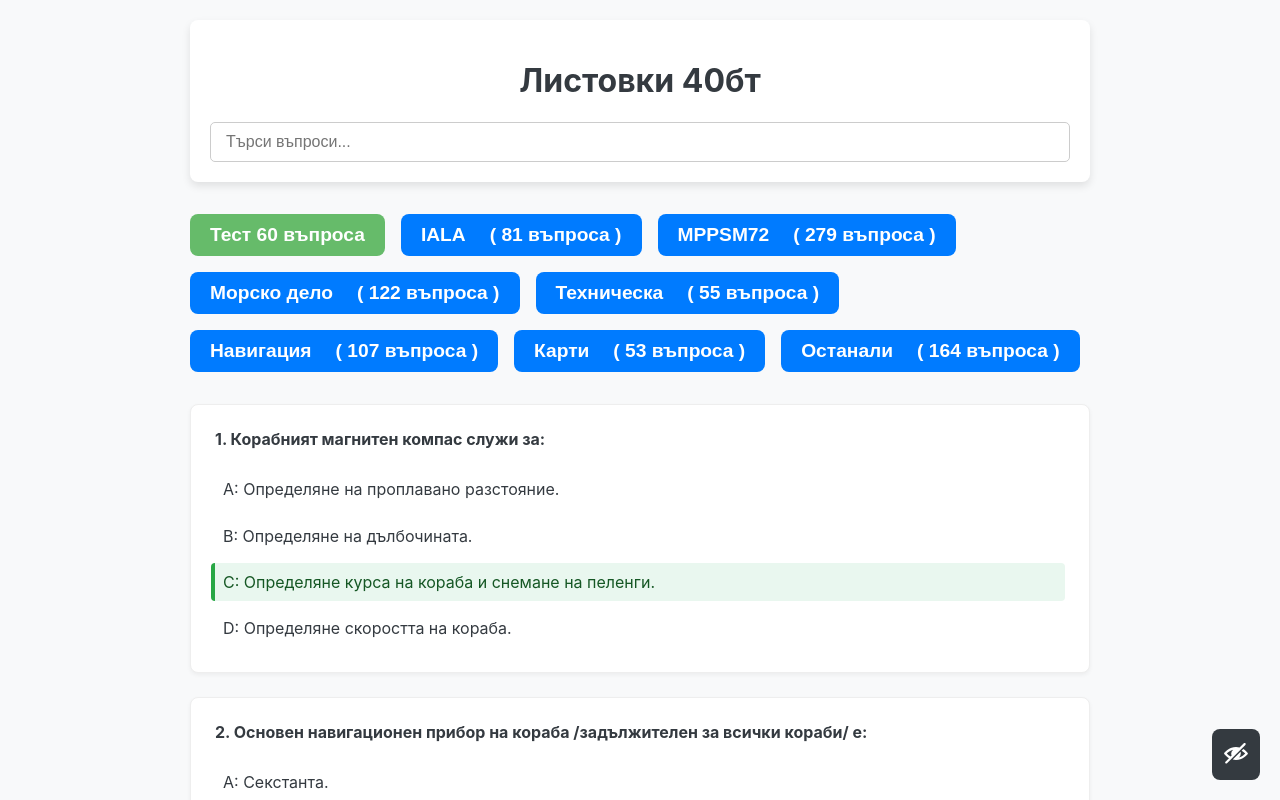
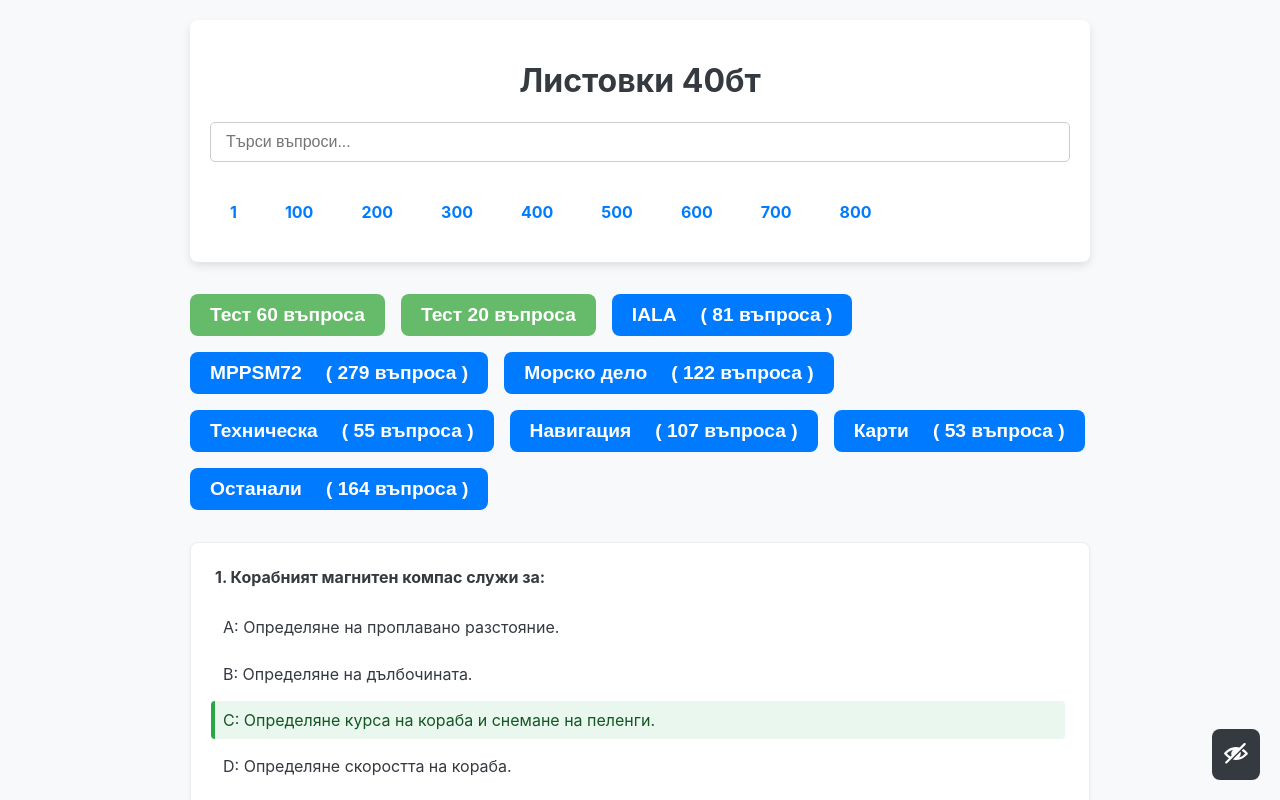
Before and after one commit to panayotoff/listovki-40bt, a React (Vite) app: page / in a window 1280 px wide. Shown: the top 800 px of the page. Built offline with nearby package versions, Linux system fonts and the light colour scheme.

Commit message:
Add questions navigation

```diff
--- a/src/App.tsx
+++ b/src/App.tsx
@@ -45,6 +45,9 @@ function App() {
   const [finalScore, setFinalScore] = useState(0);
 
   const isMobile = false; // useMediaQuery("(max-width: 768px)");
+  const navigationButtons = Array.from({ length: Math.ceil(allQuestions.length / 100) }, (_, i) =>
+    i === 0 ? 1 : i * 100
+  );
 
   // Effect for handling search filtering
   useEffect(() => {
@@ -123,11 +126,18 @@ function App() {
           <>
             <div className="start-quiz-container">
               <button
-                title={`Примерен тест от 60 случайни въпроса`}
+                title={`Примерен тест от ${QUIZ_LENGTH} случайни въпроса`}
                 onClick={() => startQuiz()}
                 className="button-primary button-green start-button"
               >
                 {`Тест ${QUIZ_LENGTH} въпроса`}
+              </button>
+              <button
+                title={`Примерен тест от ${SINGLE_THEME_QUIZ_LENGTH} случайни въпроса`}
+                onClick={() => startQuiz(undefined, SINGLE_THEME_QUIZ_LENGTH)}
+                className="button-primary button-green start-button"
+              >
+                {`Тест ${SINGLE_THEME_QUIZ_LENGTH} въпроса`}
               </button>
               {themeQuizes.map((quiz: SingleQuiz, index: number) => (
                 <div key={index} className="button-split">
@@ -162,6 +172,7 @@ function App() {
                 </div>
               ))}
             </div>
+
             <div className="toggle-answers-container">
               <button
                 onClick={toggleAnswers}
@@ -216,6 +227,13 @@ function App() {
               className="search-input"
             />
           </div>
+          <div className="quiz-navigation">
+            {navigationButtons.map((questionIndex) => (
+              <a key={questionIndex} href={`#question-${questionIndex}`} title={`Отиди на въпрос ${questionIndex}`}>
+                {questionIndex}
+              </a>
+            ))}
+          </div>
         </header>
       )}
       <main>{renderContent()}</main>
--- a/src/components/SearchResultsList.tsx
+++ b/src/components/SearchResultsList.tsx
@@ -14,7 +14,7 @@ const SearchResultsList: React.FC<SearchResultsListProps> = ({ questions, showAn
   return (
     <div className="search-results-container">
       {questions.map((q) => (
-        <div key={q.question_number} className="search-result-card">
+        <div id={`question-${q.question_number}`} key={q.question_number} className="search-result-card">
           <h4>{q.question_number}. {q.question}</h4>
           {q.question_image && (
              <img src={`./question_images/${q.question_image}`} alt="Illustration" className="question-image-small" />
--- a/src/index.css
+++ b/src/index.css
@@ -185,13 +185,13 @@ p {
   border-radius: 8px;
 }
 
-.button-split-end{
+.button-split-end {
   border-top-right-radius: 0;
   border-bottom-right-radius: 0;
   padding-right: 12px;
 }
 
-.button-split-start{
+.button-split-start {
   border-top-left-radius: 0;
   border-bottom-left-radius: 0;
   padding-left: 12px;
@@ -307,3 +307,27 @@ footer {
     }
   }
 }
+
+.quiz-navigation {
+  display: flex;
+  flex-grow: 1;
+  width: 100%;
+  margin-top: 20px;
+  gap: 8px;
+  overflow-x: auto;
+  white-space: nowrap;
+
+  a {
+    display: inline-flex;
+    padding: 20px;
+    border-radius: 4px;
+    color: var(--primary-color);
+    background-color: var(--card-bg);
+    text-decoration: none;
+    font-weight: bold;
+  }
+
+  a:hover {
+    background-color: var(--light-color);
+  }
+}
```
